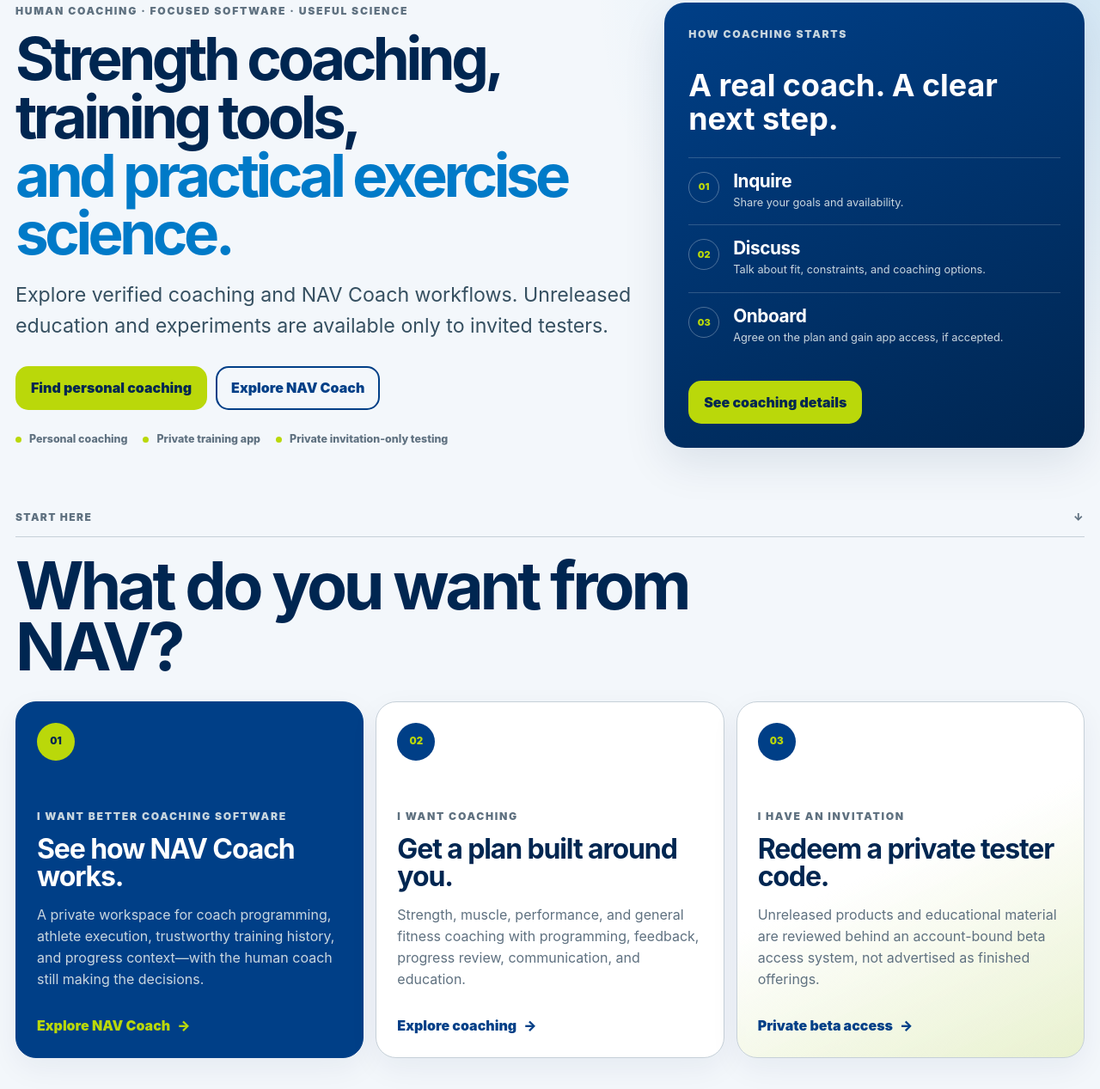
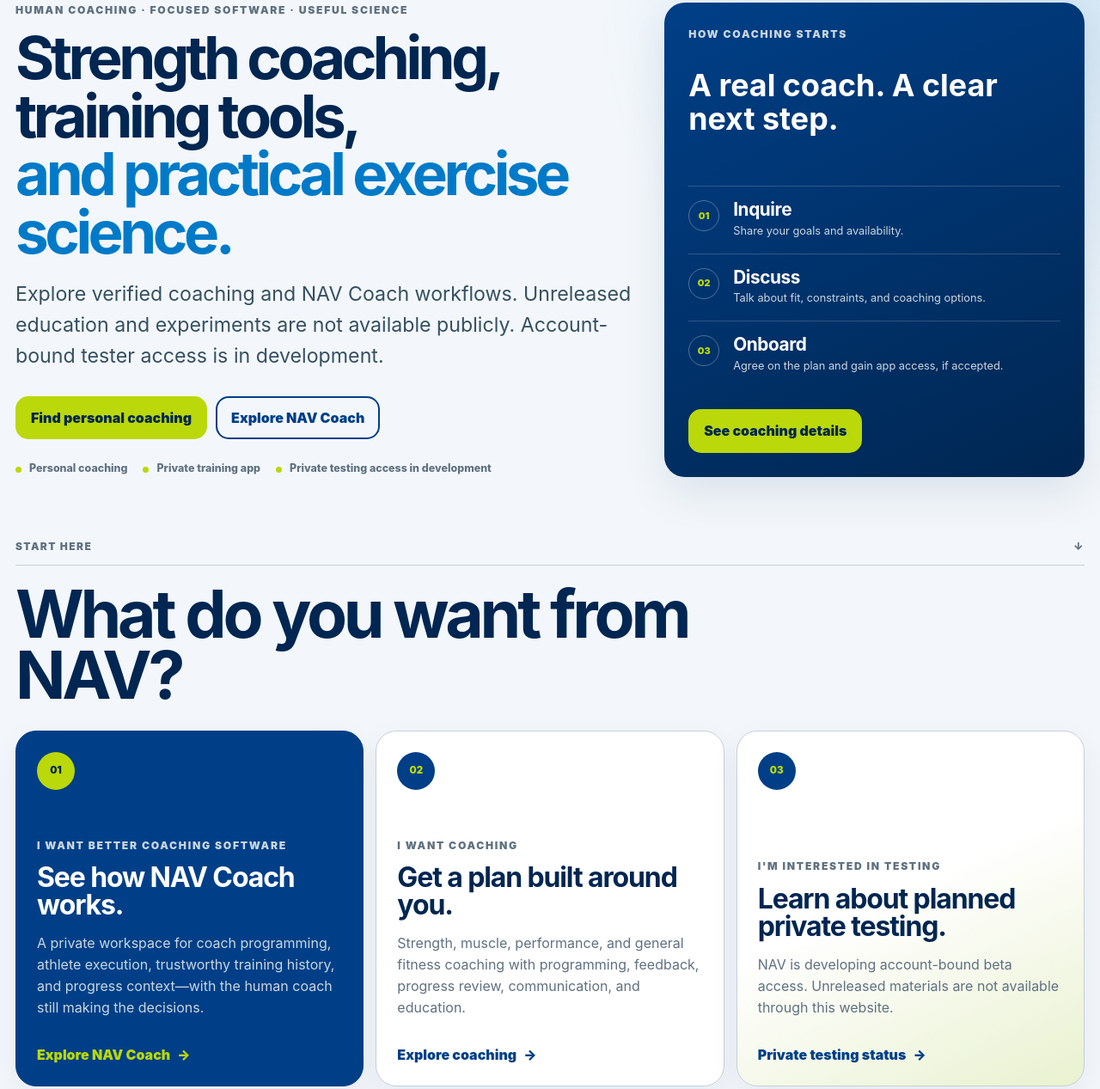
Before and after one commit to Cracked-Hacker/NAV, a website with bundled scripts: page index.html in a window 1280 px wide. Shown: the part 165-1432 px from the top of the page at 86% size. Built offline with nearby package versions, Linux system fonts and the light colour scheme.

Commit message:
fix(site): stop advertising unfinished beta redemption on homepage

```diff
--- a/index.html
+++ b/index.html
@@ -24,12 +24,12 @@
       <div class="hero-copy-column">
         <p class="eyebrow">Human coaching · focused software · useful science</p>
         <h1>Strength coaching, training tools,<br><span class="text-accent">and practical exercise science.</span></h1>
-        <p class="hero-copy">Explore verified coaching and NAV Coach workflows. Unreleased education and experiments are available only to invited testers.</p>
+        <p class="hero-copy">Explore verified coaching and NAV Coach workflows. Unreleased education and experiments are not available publicly. Account-bound tester access is in development.</p>
         <div class="button-row" aria-label="Primary actions">
           <a class="button lime" href="coaching.html">Find personal coaching</a>
           <a class="button secondary" href="nav-coach.html">Explore NAV Coach</a>
         </div>
-        <ul class="proof-points" aria-label="NAV offerings"><li>Personal coaching</li><li>Private training app</li><li>Private invitation-only testing</li></ul>
+        <ul class="proof-points" aria-label="NAV offerings"><li>Personal coaching</li><li>Private training app</li><li>Private testing access in development</li></ul>
       </div>
       <aside class="hero-card hero-system" aria-label="Coaching inquiry steps"><p class="eyebrow inverse-eyebrow">How coaching starts</p><h2 class="home-hero-side-heading">A real coach. A clear next step.</h2><ol class="loop-list"><li><span>01</span><strong>Inquire</strong><small>Share your goals and availability.</small></li><li><span>02</span><strong>Discuss</strong><small>Talk about fit, constraints, and coaching options.</small></li><li><span>03</span><strong>Onboard</strong><small>Agree on the plan and gain app access, if accepted.</small></li></ol><a class="button lime" href="coaching.html">See coaching details</a></aside>
     </section>
@@ -40,14 +40,14 @@
       <div class="path-grid">
         <a class="path-card app-path" href="nav-coach.html"><span class="path-number">01</span><div><p class="eyebrow">I want better coaching software</p><h3>See how NAV Coach works.</h3><p>A private workspace for coach programming, athlete execution, trustworthy training history, and progress context—with the human coach still making the decisions.</p><span class="card-action">Explore NAV Coach <span aria-hidden="true">→</span></span></div></a>
         <a class="path-card coaching-path" href="coaching.html"><span class="path-number">02</span><div><p class="eyebrow">I want coaching</p><h3>Get a plan built around you.</h3><p>Strength, muscle, performance, and general fitness coaching with programming, feedback, progress review, communication, and education.</p><span class="card-action">Explore coaching <span aria-hidden="true">→</span></span></div></a>
-        <a class="path-card classroom-path" href="classroom/index.html"><span class="path-number">03</span><div><p class="eyebrow">I have an invitation</p><h3>Redeem a private tester code.</h3><p>Unreleased products and educational material are reviewed behind an account-bound beta access system, not advertised as finished offerings.</p><span class="card-action">Private beta access <span aria-hidden="true">→</span></span></div></a>
+        <a class="path-card classroom-path" href="classroom/index.html"><span class="path-number">03</span><div><p class="eyebrow">I'm interested in testing</p><h3>Learn about planned private testing.</h3><p>NAV is developing account-bound beta access. Unreleased materials are not available through this website.</p><span class="card-action">Private testing status <span aria-hidden="true">→</span></span></div></a>
       </div>
     </section>
 
     <section class="section philosophy-section" aria-labelledby="data-example-heading"><div class="section-head"><div><p class="eyebrow">How training records should work</p><h2 id="data-example-heading">Record what you planned and what you did.</h2></div><p>Prescription ≠ performance. If the plan says 3 × 5 at 225 lb but your last set has four reps, those are different records. NAV aims to preserve both without turning missing data into zero.</p></div><p><a class="text-link" href="nav-coach.html">Explore NAV Coach →</a> · <a class="text-link" href="science.html">How we interpret evidence →</a></p></section>
 
     <section class="section starter-preview" aria-labelledby="starter-heading">
-  <div class="starter-copy"><p class="eyebrow">Quality before release</p><h2 id="starter-heading">Education is being tested before publication.</h2><p>NAV is developing learning and assessment materials, but unfinished courses are not public products and do not award credentials. Invited testers can access approved beta areas with a code from NAV.</p><div class="button-row"><a class="button secondary" href="classroom/index.html">How beta access works</a><a class="button text-button" href="research.html">Published research <span aria-hidden="true">→</span></a></div></div>
+  <div class="starter-copy"><p class="eyebrow">Quality before release</p><h2 id="starter-heading">Education is being tested before publication.</h2><p>NAV is developing learning and assessment materials, but unfinished courses are not public products and do not award credentials. Account-bound tester codes are in development and are not yet a verified public capability.</p><div class="button-row"><a class="button secondary" href="classroom/index.html">How beta access works</a><a class="button text-button" href="research.html">Published research <span aria-hidden="true">→</span></a></div></div>
   <div class="card"><h3>Our release standard</h3><p>A working page is not automatically a finished course. Public release requires reviewed content, usable assessment, accessibility, accurate product descriptions and verified delivery.</p></div>
 </section>
 
```
